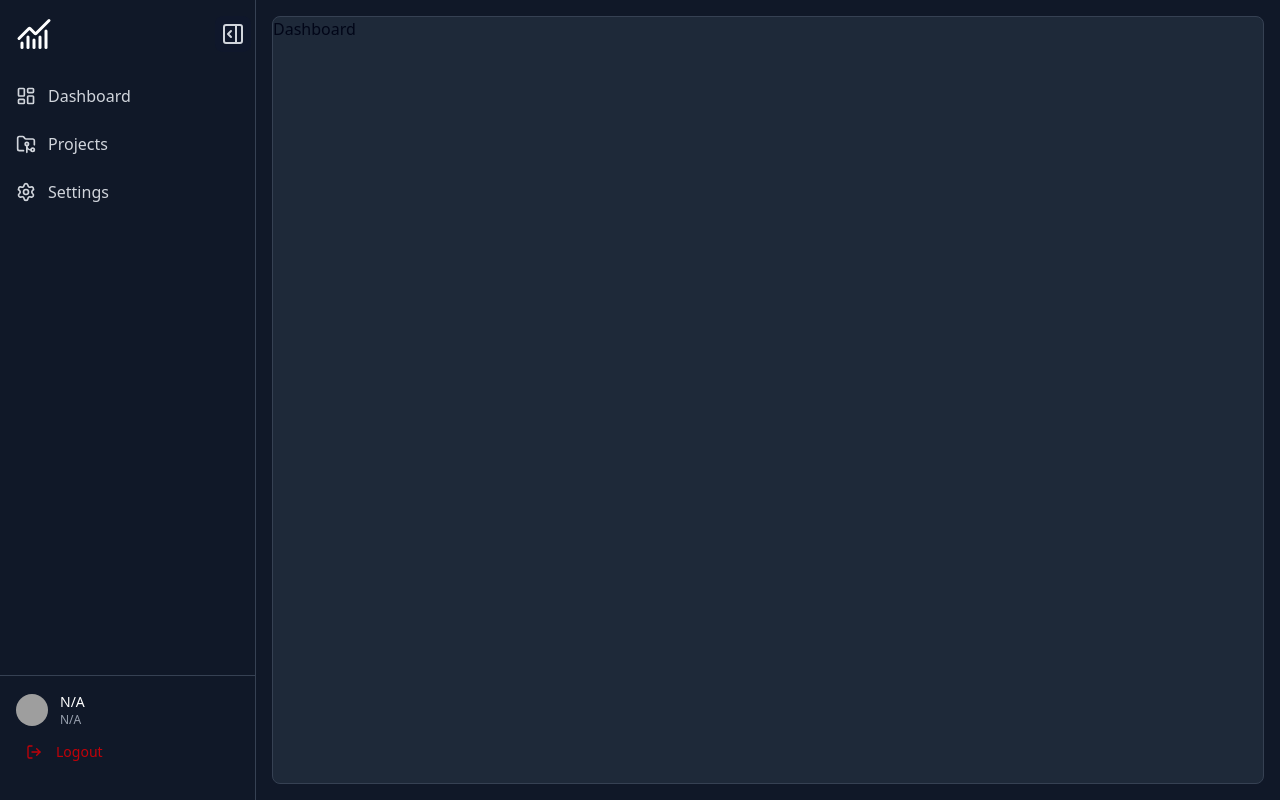
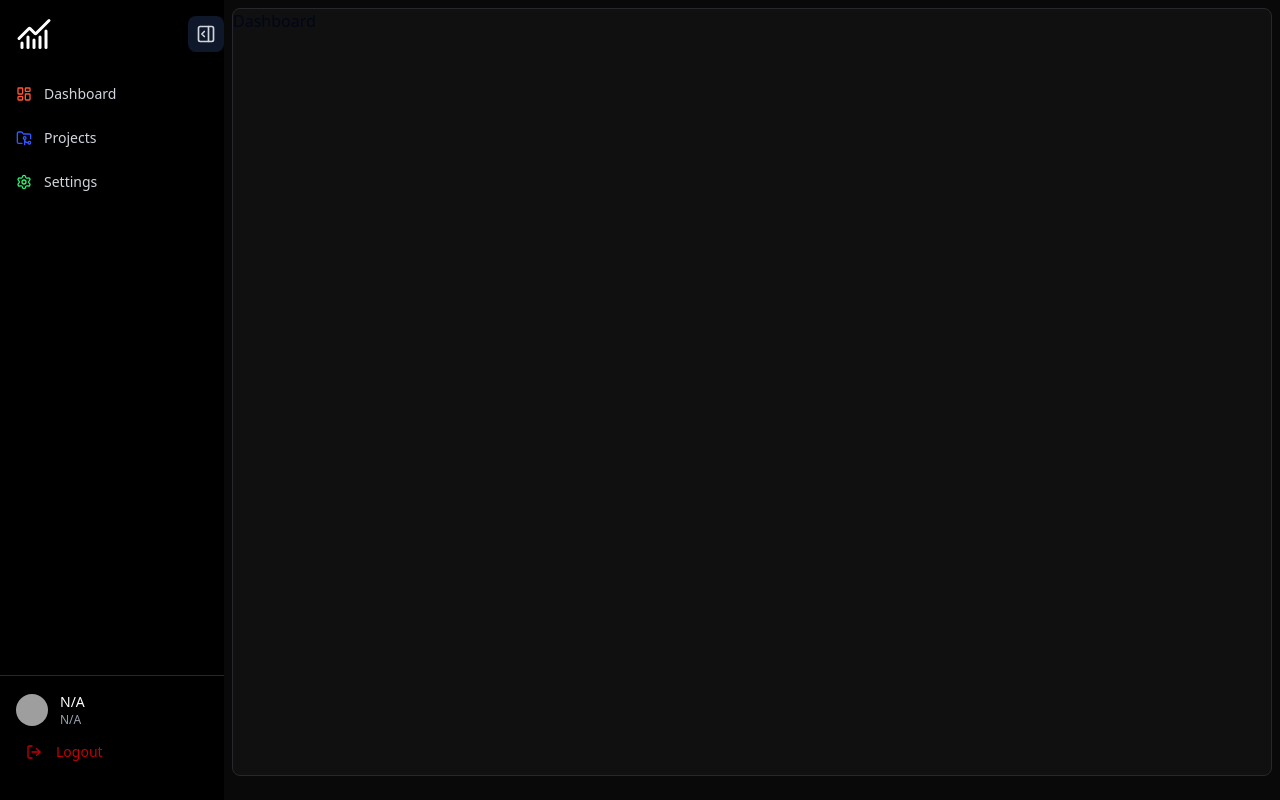
Before and after one commit to RahulRingane/webAnalytics, a Next.js app: page /dashboard in a window 1280 px wide. Built offline with nearby package versions, Linux system fonts and the light colour scheme; no server answers; grey boxes are pictures that could not be loaded.

Commit message:
refactor sidebar

```diff
--- a/src/app/(root)/layout.tsx
+++ b/src/app/(root)/layout.tsx
@@ -14,7 +14,7 @@ export default function RootLayout({
   children: React.ReactNode;
 }>) {
   return (
-    <div className="flex bg-gray-900 h-screen overflow-hidden">
+    <div className="flex bg-[#090909] h-screen overflow-hidden">
       <div className="hidden md:block">
         <Sidebar />
       </div>
@@ -22,7 +22,7 @@ export default function RootLayout({
         <div className="md:hidden block">
           <Navbar />
         </div>
-        <main className="flex-1 bg-gray-900 p-4 overflow-y-auto">
+        <main className="flex-1 bg-[#090909] p-2 overflow-y-auto">
           <ComponentWrapper>{children}</ComponentWrapper>
         </main>
       </div>
--- a/src/components/globals/component-wrapper.tsx
+++ b/src/components/globals/component-wrapper.tsx
@@ -6,7 +6,7 @@ type Props = {
 
 export const ComponentWrapper = ({ children }: Props) => {
   return (
-    <div className="bg-gray-800 max-md:mt-16 pb-5 border border-gray-700 rounded-md md:h-[calc(100vh-32px)] md:overflow-y-scroll">
+    <div className="bg-[#101011] max-md:mt-16 pb-5 border border-[#27282D] rounded-md md:h-[calc(100vh-32px)] md:overflow-y-scroll">
       {children}
     </div>
   );
--- a/src/components/layout/navbar.tsx
+++ b/src/components/layout/navbar.tsx
@@ -1,14 +1,16 @@
+import Image from "next/image";
+import React from "react";
 import { Button } from "@/components/ui/button";
+import { MessageSquare, Menu } from "lucide-react";
 import { Sheet, SheetContent, SheetTrigger } from "@/components/ui/sheet";
-import { ChartNoAxesCombined, Menu, MessageSquare } from "lucide-react";
 import { Sidebar } from "./sidebar";
 
 export const Navbar = () => {
   return (
-    <nav className="top-0 left-0 z-[3] fixed flex justify-between items-center bg-gray-900 backdrop-blur-md px-6 pt-6 border-gray-700 border-b w-full">
-      <ChartNoAxesCombined size={36} className="text-white" />
+    <nav className="top-0 left-0 z-[3] fixed flex justify-between items-center bg-black backdrop-blur-md px-6 pt-6 border-gray-800 border-b w-full">
+      <Image src="/logo.png" alt="logo" width={40} height={40} />
       <div className="flex items-center gap-2">
-        <Button className="flex justify-center items-center gap-2 bg-blue-600 hover:bg-blue-700 w-fit text-white transition-all duration-300 ease-in-out">
+        <Button className="flex justify-center items-center gap-2 bg-gray-900 hover:bg-gray-800 w-fit text-white transition-all duration-300 ease-in-out">
           <span className="max-md:hidden">Contact Us</span>{" "}
           <MessageSquare size={18} />
         </Button>
@@ -25,7 +27,7 @@ export const Navbar = () => {
           </SheetTrigger>
           <SheetContent
             side="left"
-            className="bg-gray-900 p-0 border-gray-700 border-r w-64"
+            className="bg-black p-0 border-gray-800 border-r w-64"
           >
             <Sidebar />
           </SheetContent>
--- /dev/null
+++ b/src/components/layout/sidebar-links.tsx
@@ -0,0 +1,31 @@
+import Link from "next/link";
+
+interface SidebarLinkProps {
+  href: string;
+  icon: React.ComponentType<{ size: number; color: string }>;
+  label: string;
+  isCollapsed: boolean;
+  iconColor: string;
+}
+
+export const SidebarLink = ({
+  href,
+  icon: Icon,
+  label,
+  isCollapsed,
+  iconColor,
+}: SidebarLinkProps) => {
+  return (
+    <li>
+      <Link
+        href={href}
+        className={`flex items-center p-2 rounded-lg text-sm hover:bg-[#1E1F23] ${
+          isCollapsed ? "justify-center" : "space-x-3"
+        } text-gray-300`}
+      >
+        <Icon size={16} color={iconColor} />
+        {!isCollapsed && <span>{label}</span>}
+      </Link>
+    </li>
+  );
+};
--- a/src/components/layout/sidebar.tsx
+++ b/src/components/layout/sidebar.tsx
@@ -2,19 +2,17 @@
 
 import { Avatar, AvatarFallback, AvatarImage } from "@/components/ui/avatar";
 import { Button } from "@/components/ui/button";
+import sidebarLinks from "@/config/sidebar";
 import { useMediaQuery } from "@/hooks/use-media-query";
 import {
- ChartNoAxesCombined,
- FolderGit2,
- LayoutDashboard,
- LogOut,
- PanelRightClose,
- PanelRightOpen,
- Settings
+  ChartNoAxesCombined,
+  LogOut,
+  PanelRightClose,
+  PanelRightOpen,
 } from "lucide-react";
 import { signOut, useSession } from "next-auth/react";
-import Link from "next/link";
 import { useState } from "react";
+import { SidebarLink } from "./sidebar-links";
 
 export const Sidebar = () => {
   const [isCollapsed, setIsCollapsed] = useState(false);
@@ -25,10 +23,10 @@ export const Sidebar = () => {
   return (
     <aside
       className={`${
-        isCollapsed ? "w-16" : "w-64"
-      } bg-gray-900 transition-all duration-300 flex flex-col h-full pb-4 border-r border-gray-700`}
+        isCollapsed ? "w-16" : "w-56"
+      } bg-black transition-all duration-300 flex flex-col h-full pb-4`}
     >
-      <div className="flex justify-between items-center gap-2 p-4 pr-1">
+      <div className="flex justify-between items-center gap-2 p-4 pr-0">
         {!isCollapsed && (
           <ChartNoAxesCombined size={36} className="text-white" />
         )}
@@ -36,54 +34,24 @@ export const Sidebar = () => {
           <Button
             size="icon"
             onClick={toggleSidebar}
-            className="hidden md:flex hover:bg-gray-800 p-1 text-gray-300"
+            className="hidden md:flex hover:bg-[#1E1F23] p-1 text-gray-300"
           >
             {isCollapsed ? (
-              <PanelRightClose style={{ width: "24px", height: "24px" }} />
+              <PanelRightClose style={{ width: "20px", height: "20px" }} />
             ) : (
-              <PanelRightOpen style={{ width: "24px", height: "24px" }} />
+              <PanelRightOpen style={{ width: "20px", height: "20px" }} />
             )}
           </Button>
         )}
       </div>
       <nav className="flex-1">
         <ul className="space-y-2 p-2">
-          <li>
-            <Link
-              href="/dashboard"
-              className={`flex items-center p-2 rounded-lg hover:bg-gray-800 ${
-                isCollapsed ? "justify-center" : "space-x-3"
-              } text-gray-300`}
-            >
-              <LayoutDashboard size={20} />
-              {!isCollapsed && <span>Dashboard</span>}
-            </Link>
-          </li>
-          <li>
-            <Link
-              href="/auction"
-              className={`flex items-center p-2 rounded-lg hover:bg-gray-800 ${
-                isCollapsed ? "justify-center" : "space-x-3"
-              } text-gray-300`}
-            >
-              <FolderGit2 size={20} />
-              {!isCollapsed && <span>Projects</span>}
-            </Link>
-          </li>
-          <li>
-            <Link
-              href="/chat"
-              className={`flex items-center p-2 rounded-lg hover:bg-gray-800 ${
-                isCollapsed ? "justify-center" : "space-x-3"
-              } text-gray-300`}
-            >
-              <Settings size={20} />
-              {!isCollapsed && <span>Settings</span>}
-            </Link>
-          </li>
+          {sidebarLinks.map((link) => (
+            <SidebarLink key={link.href} {...link} isCollapsed={isCollapsed} />
+          ))}
         </ul>
       </nav>
-      <div className="p-4 border-gray-700 border-t">
+      <div className="p-4 border-gray-800 border-t">
         <div
           className={`flex items-center ${isCollapsed ? "justify-center" : "space-x-3"}`}
         >
--- /dev/null
+++ b/src/config/sidebar.ts
@@ -0,0 +1,31 @@
+import { LayoutDashboard, FolderGit2, Settings } from "lucide-react";
+
+interface SidebarLinkItem {
+  href: string;
+  icon: React.ComponentType<{ size: number; color: string }>;
+  label: string;
+  iconColor: string;
+}
+
+const sidebarLinks: SidebarLinkItem[] = [
+  {
+    href: "/dashboard",
+    icon: LayoutDashboard,
+    label: "Dashboard",
+    iconColor: "#FF5733",
+  },
+  {
+    href: "/projects",
+    icon: FolderGit2,
+    label: "Projects",
+    iconColor: "#3357FF",
+  },
+  {
+    href: "/settings",
+    icon: Settings,
+    label: "Settings",
+    iconColor: "#30F273",
+  },
+];
+
+export default sidebarLinks;
```
